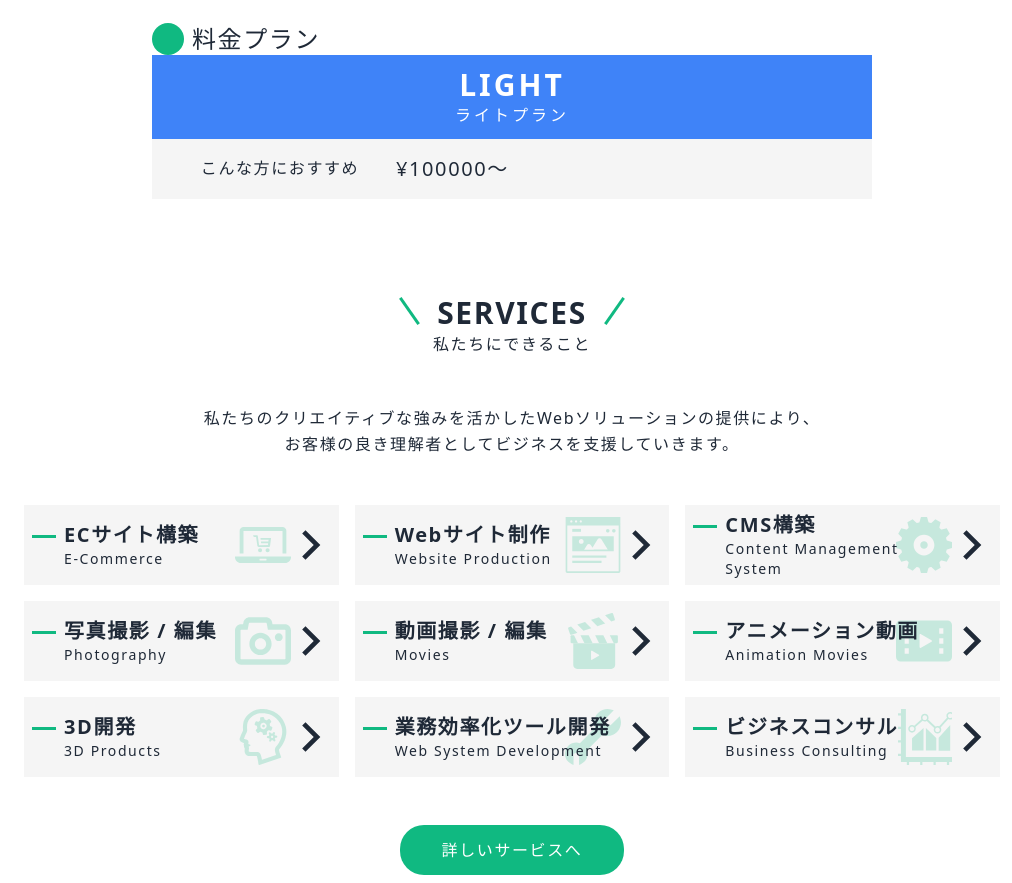
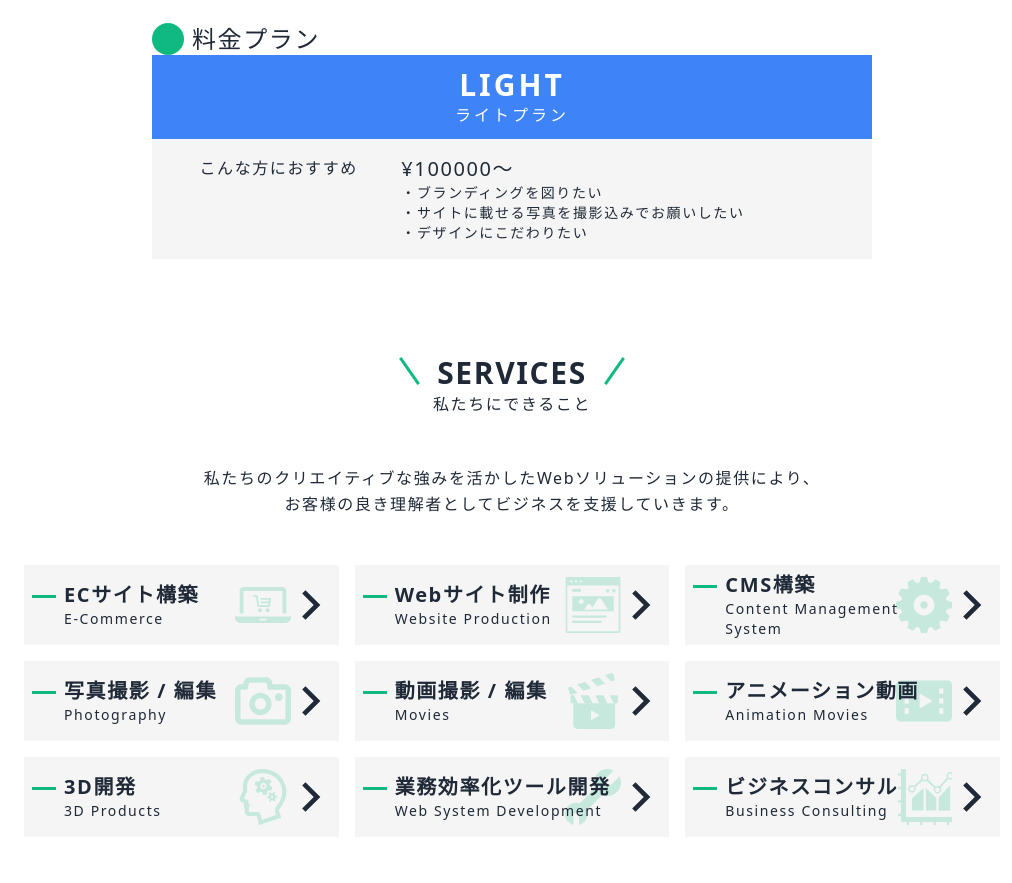
Before and after one commit to JunyaNomura/business-site-shopify, a Next.js app: page /ec in a window 1280 px wide. Shown: the part 860-1743 px from the top of the page, without its empty margins (128-1140 px from the left). Built offline with nearby package versions, Linux system fonts and the light colour scheme.

Commit message:
I tried to loop the price-plan's content

```diff
--- a/components/subcomponents/Price.tsx
+++ b/components/subcomponents/Price.tsx
@@ -2,6 +2,14 @@
 
 const Price = () => {
   const planTitle = "LIGHT"
+  const recommendations1 = [
+    "ブランディングを図りたい",
+    "サイトに載せる写真を撮影込みでお願いしたい",
+    "デザインにこだわりたい",
+  ]
+  const recommentation2 = [
+
+  ]
 
   return (
 
@@ -15,14 +23,23 @@ const Price = () => {
           </span>
         </p>
       </div>
-      <div className="w-full bg-neutral-100 py-4 px-3 flex">
+      <div className="w-full bg-neutral-100 py-4 px-3 flex gap-2">
         <p className="w-1/3 text-center">
          こんな方におすすめ
         </p>
         <p className="w-2/3 break-words">
+          {/* 料金 */}
           <span className="text-xl block">¥100000〜</span>
+          {/* 説明 */}
           <span className="text-sm block"></span>
-          <span className="text-sm block"></span>
+          {/* 箇条書き */}
+          {recommendations1 ? recommendations1.map((recommendation) =>
+            <ul className="text-sm block">
+              <li className="before:content-['・']">{recommendation}</li>
+            </ul>
+          ) : <span></span>
+          }
+          {/* 注釈 */}
           <span className="text-xs block"></span>
         </p>
       </div>
```
